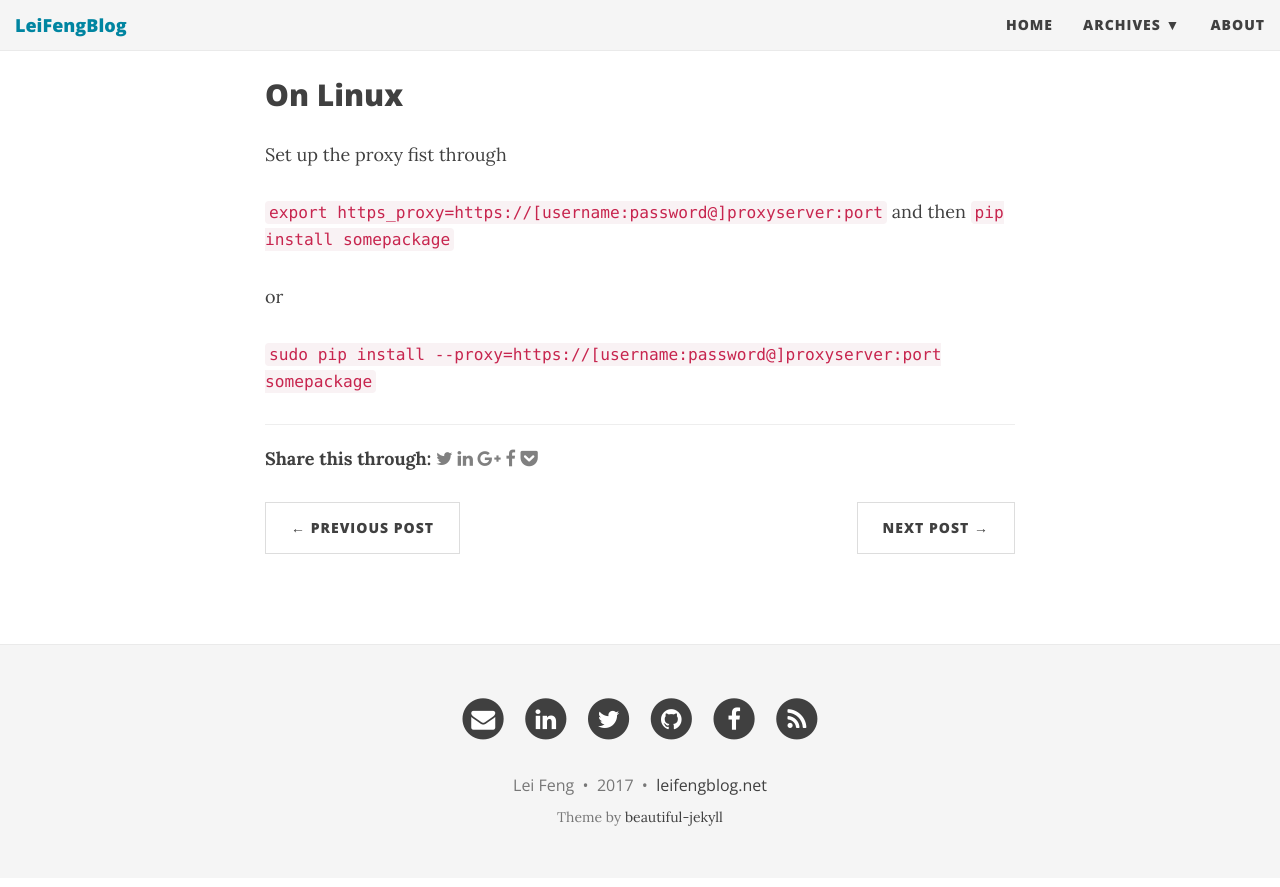
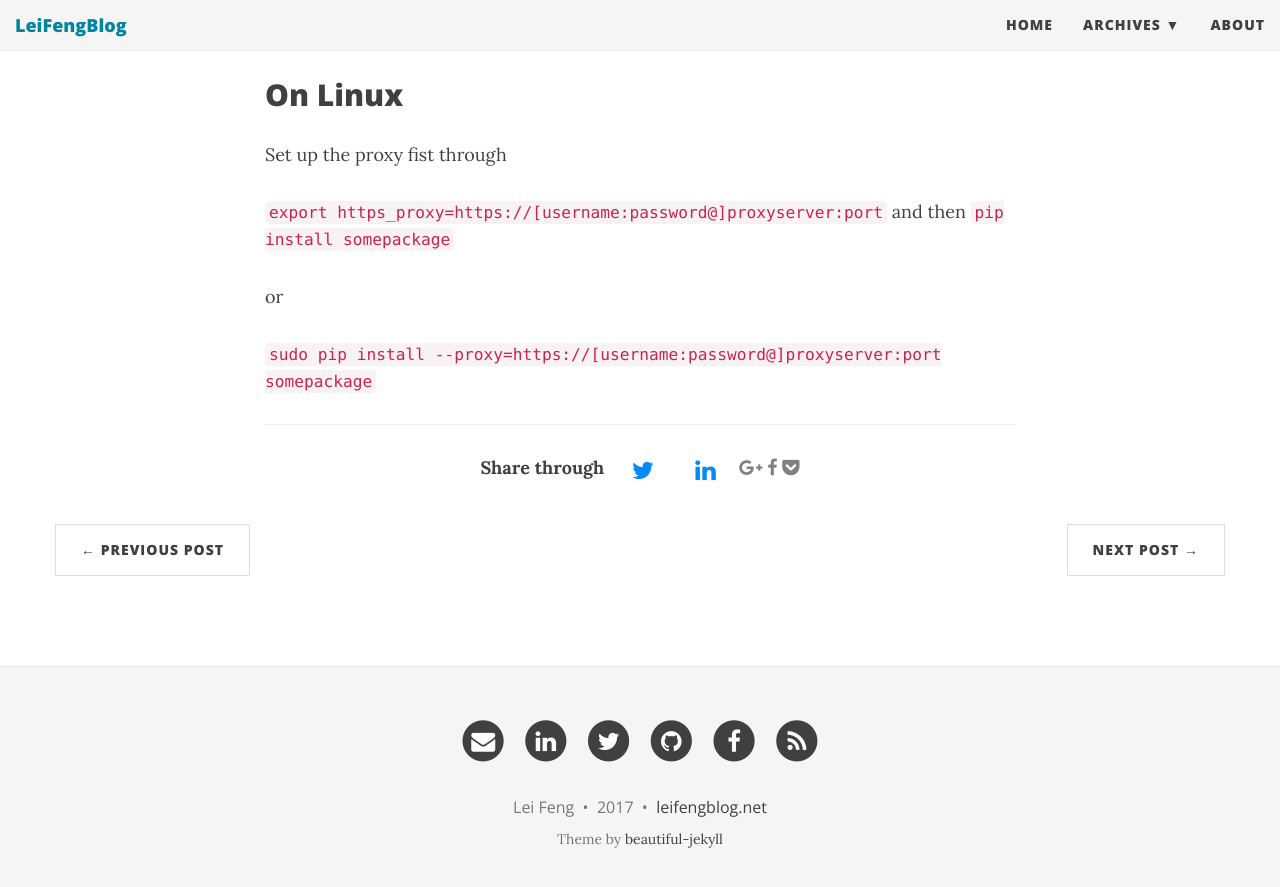
Before and after one commit to stonefl/stonefl.github.io, a Jekyll site: the page built from _posts/2017-09-22-how-to-use-pip-behind-a-proxy.md, in a window 1280 px wide and 900 px high, scrolled down 705 px. Shown: the top 887 px of the window. Built offline with Jekyll 4.4.1, drawn with Linux system fonts in a browser that asks for light colours; nearby versions of some CDN libraries; comment, search, counter and statistics services are not loaded.

Commit message:
Update share-social-icons.html

```diff
--- a/_includes/share-social-icons.html
+++ b/_includes/share-social-icons.html
@@ -1,13 +1,36 @@
 <div class="social-icons">
-  <strong>Share this through:</strong>
-  <!--twitter-->
-  <a href="https://twitter.com/share?text={{ page.title }}&amp;url={{ site.url }}{{ page.url }}&amp;via={{ site.author.twitter }}"  class="social-icons" target="_blank" title="Share on twitter"> <i class="fa fa-twitter meta"></i></a>
-  <!--Linkedin-->
-  <a href="https://www.linkedin.com/shareArticle?mini=true&amp;url={{ site.url }}{{ page.url }}&amp;title={{ page.title }}&amp;"  class="social-icons" target="_blank" title="Share on LinkedIn"> <i class="fa fa-linkedin"></i></a>
+  <div class=""row">
+     <ul class="list-inline text-center">
+        <li>
+            <strong>Share through</strong>
+        </li
+         <!--twitter-->
+         <li>
+              <a href="https://twitter.com/share?text={{ page.title }}&amp;url={{ site.url }}{{ page.url }}&amp;via={{ site.author.twitter }}"  target="_blank" title="Share on twitter">
+                 <span class="fa-stack fa-lg"
+                      <i class="fa fa-circle-o fa-stack-2x"></i>
+                      <i class="fa fa-twitter fa-stack-1x"></i>
+                  </span>
+              </a>
+         </li>
+         <!--Linkedin-->
+          <li>
+              <a href="https://www.linkedin.com/shareArticle?mini=true&amp;url={{ site.url }}{{ page.url }}&amp;title={{ page.title }}&amp;"  target="_blank" title="Share on LinkedIn">
+                 <span class="fa-stack fa-lg"
+                      <i class="fa fa-circle-o fa-stack-2x"></i>
+                      <i class="fa fa-linkedin fa-stack-1x"></i>
+                  </span>
+              </a>
+         </li>
+
+
+
   <!--Google plus-->
   <a href="https://plus.google.com/share?url={{ site.url }}{{ page.url }}"  class="social-icons" target="_blank" title="Share on Google+"> <i class="fa fa-google-plus"></i></a>
   <!--Facebook-->
   <a href="https://www.facebook.com/sharer.php?u={{ site.url }}{{ page.url }}&amp;p[title]={{ page.title }}"  class="social-icons" target="_blank" title="Share on Facebook"> <i class="fa fa-facebook"></i></a>
   <!--Pocket-->
   <a href="https://getpocket.com/edit?url={{ site.url }}{{ page.url }}"  class="social-icons" target="_blank" title="Save to Pocket"> <i class="fa fa-get-pocket"></i></a>
+     </div>
+  </div>
 </div>
```
